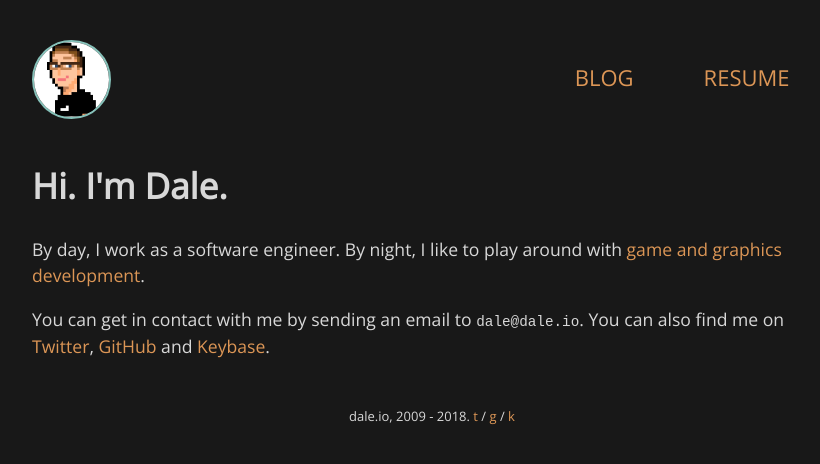
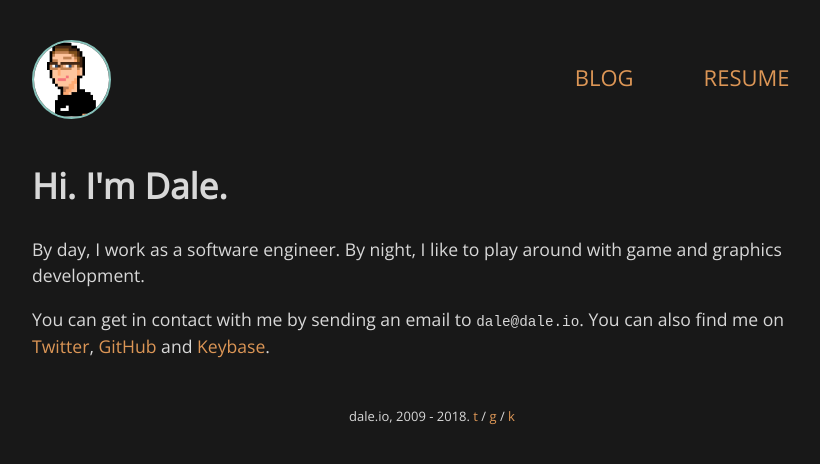
Before and after one commit to obsoke/obsoke.github.io, a Jekyll site: the page built from index.html, in a window 1280 px wide. Shown: the top 464 px of the page, without its empty margins (208-1028 px from the left). Built offline with Jekyll 4.4.1, drawn with Linux system fonts in a browser that asks for light colours; part of the change alters nothing that is shown.

```diff
--- a/index.html
+++ b/index.html
@@ -6,8 +6,7 @@ title: home
     <h1>Hi. I'm Dale.</h1>
     <p>
       By day, I work as a software engineer.
-      By night, I like to play around with <a href="https://obsoke.com"
-      target="_blank">game and graphics development</a>.
+      By night, I like to play around with game and graphics development.
     </p>
     <p>
         You can get in contact with me by sending an email to <code>dale@dale.io</code>. You can also find me on <a href="https://twitter.com/obsoke" target="_blank">Twitter</a>, <a href="https://github.com/obsoke" target="_blank">GitHub</a> and <a href="https://keybase.io/dalekarp" target="_blank">Keybase</a>.
```
